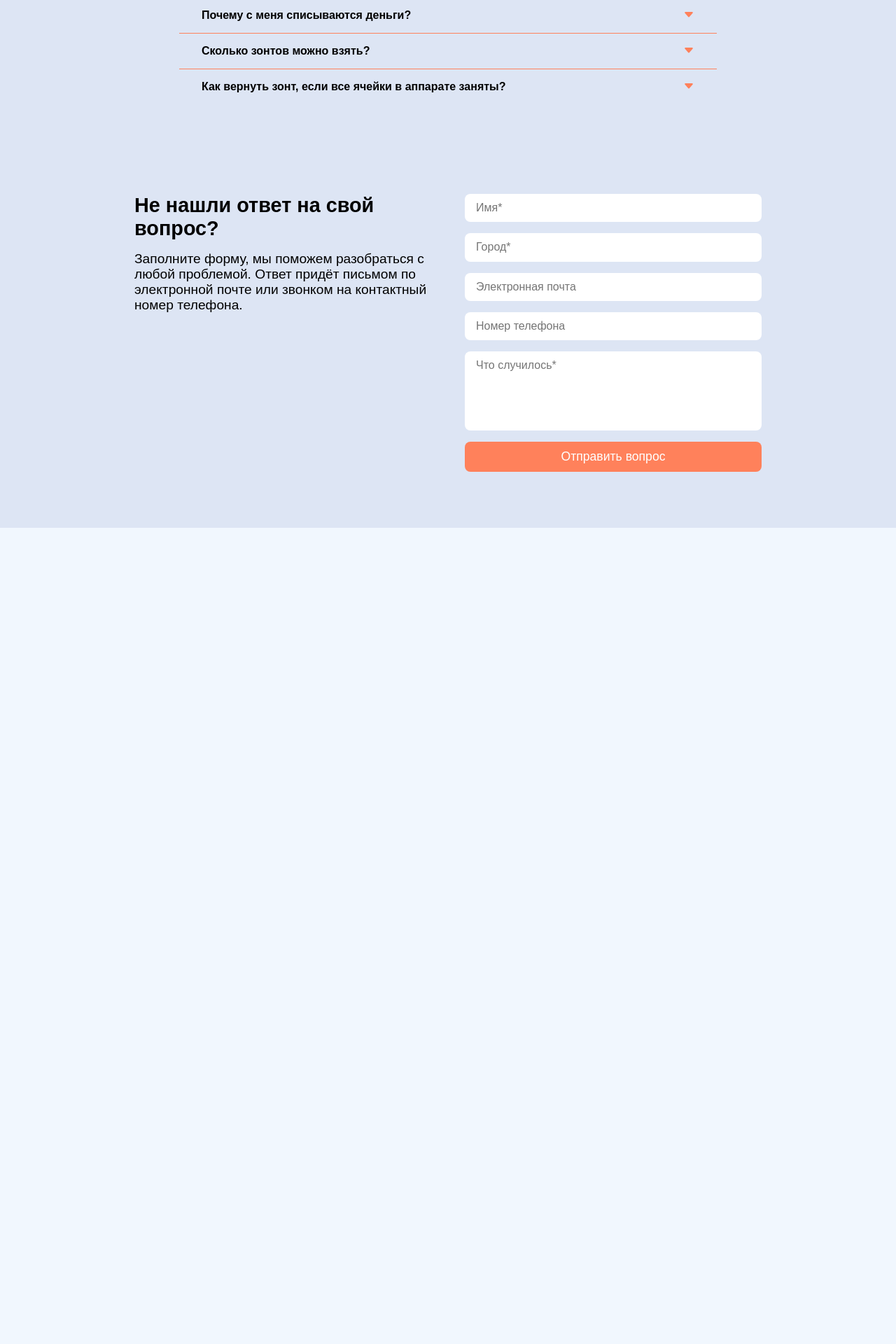
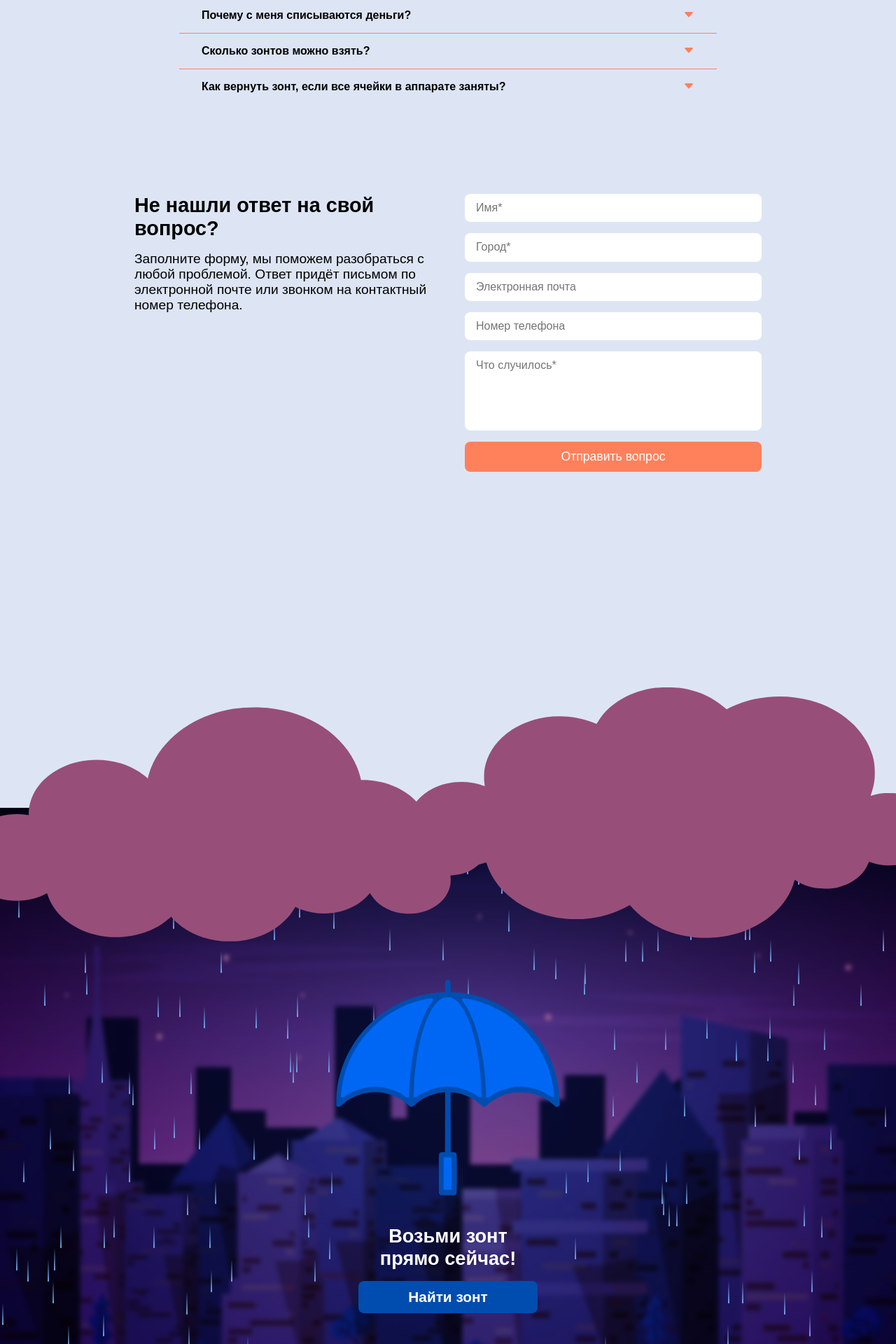
Before and after one commit to shareu-wish/wish-webapp, a Flask app: page / in a window 1280 px wide. Shown: the part 3360-5280 px from the top of the page at 70% size. Before the commit the page ends 4114 px from the top, so only its background shows below. Run offline with Flask 3, Linux system fonts and the light colour scheme.

Commit message:
Секция с призывом взять зонт сделана

```diff
--- a/static/css/index.css
+++ b/static/css/index.css
@@ -9,6 +9,7 @@ html,
 body {
   width: 100%;
   scroll-behavior: smooth;
+  overflow-x: hidden;
 }
 
 /* Scrollbar */
@@ -330,7 +331,7 @@ header .nav a {
 .about-section h2 {
   text-align: center;
   font-size: 1.8rem;
-  font-weight: 800;
+  font-weight: 600;
 }
 
 .founder-person-container {
@@ -484,7 +485,7 @@ header .nav a {
 .support-section {
   width: 100%;
   background-color: #dde5f4;
-  padding: 2.5rem 0 5rem;
+  padding: 2.5rem 0 30rem;
 }
 .support-section .left-right-container {
   width: 70%;
@@ -531,4 +532,112 @@ header .nav a {
 }
 .support-send-btn:hover {
   background-color: #f27b56;
+}
+
+/* Take umbrella section */
+.take-umbrella-section {
+  width: 100%;
+  height: 55rem;
+  position: relative;
+}
+.take-umbrella-section .background-container {
+  width: 100%;
+  height: 100%;
+  overflow: hidden;
+  position: relative;
+}
+.take-umbrella-section .background-container .background {
+  width: 102%;
+  height: 102%;
+  background: url("/static/img/index/night-city.jpeg");
+  background-repeat: no-repeat;
+  background-size: cover;
+  background-position: 50% 70%;
+  filter: blur(3px);
+  position: absolute;
+  top: -1%;
+  left: -1%;
+}
+.take-umbrella-section .background-container .background-cover {
+  position: relative;
+  z-index: 2;
+  width: 100%;
+  height: 100%;
+  background-color: rgba(0, 0, 0, 0.4);
+}
+.take-umbrella-section .background-container .rain {
+  position: relative;
+  z-index: 3;
+  width: 100%;
+  height: 100%;
+}
+.take-umbrella-section .background-container .rain .drop {
+  background: linear-gradient(to bottom, transparent, #76a9ed);
+  width: 2px;
+  height: 2rem;
+  position: absolute;
+  z-index: 3;
+  border-radius: 3px;
+  animation: rainDrop linear 1s;
+}
+.take-umbrella-section .background-container .rain .drop.on-umbrella {
+  animation: rainDropOnUmbrella linear 0.45s;
+}
+
+@keyframes rainDrop {
+  0% {
+    top: -2rem;
+  }
+  100% {
+    top: calc(100% + 2rem);
+  }
+}
+@keyframes rainDropOnUmbrella {
+  0% {
+    top: -2rem;
+  }
+  100% {
+    top: 21rem;
+  }
+}
+.take-umbrella-content {
+  position: absolute;
+  top: 15rem;
+  left: 50%;
+  width: 20rem;
+  z-index: 4;
+  transform: translateX(-50%);
+}
+.take-umbrella-content img {
+  width: 100%;
+}
+.take-umbrella-content .take-umbrella-inner-content {
+  padding: 0 2rem;
+  margin-top: 2rem;
+}
+.take-umbrella-content .take-umbrella-inner-content h3 {
+  color: white;
+  font-size: 1.7rem;
+  font-weight: 800;
+  text-align: center;
+}
+
+.find-umbrella-1-btn {
+  font-size: 1.3rem;
+  font-weight: 600;
+  margin-top: 1rem;
+}
+
+.take-umbrella-cloud {
+  position: absolute;
+  z-index: 5;
+  left: -5%;
+  bottom: calc(100% - 15rem);
+  color: #974f79;
+  width: 60%;
+  scale: 100% 80%;
+}
+.take-umbrella-cloud.right {
+  left: auto;
+  right: -5%;
 }/*# sourceMappingURL=index.css.map */
--- a/static/js/index.js
+++ b/static/js/index.js
@@ -68,6 +68,31 @@ function sendQuestion() {
 }
 
 
+function createRain() {
+  const coord = Math.random() * window.innerWidth
+  const umbrella = document.getElementById("take-umbrella-img");
+  const umbrellaRect = umbrella.getBoundingClientRect();
+  let TTL = 1000;
+
+  const drop = document.createElement("div");
+
+  if (coord >= umbrellaRect.left && coord <= umbrellaRect.right) {
+    drop.className = "drop on-umbrella";
+    TTL = 450
+  } else {
+    drop.className = "drop";
+  }
+
+  drop.style.left = coord + "px";
+  document.getElementById("take-umbrella-rain").appendChild(drop);
+  setTimeout(function () {
+    drop.remove();
+  }, TTL);
+
+  setTimeout(createRain, 5);
+}
+
+
 loadWeather();
 
 $(document).ready(function () {
@@ -79,3 +104,5 @@ $(document).ready(function () {
     });
   });
 });
+
+createRain();
--- a/static/scss/index.scss
+++ b/static/scss/index.scss
@@ -16,6 +16,7 @@ html,
 body {
   width: 100%;
   scroll-behavior: smooth;
+  overflow-x: hidden;
 }
 
 
@@ -373,7 +374,7 @@ header {
   h2 {
     text-align: center;
     font-size: 1.8rem;
-    font-weight: 800;
+    font-weight: 600;
   }
 }
 
@@ -574,7 +575,7 @@ header {
 .support-section {
   width: 100%;
   background-color: $bgColor2;
-  padding: 2.5rem 0 5rem;
+  padding: 2.5rem 0 30rem;
 
   .left-right-container {
     width: 70%;
@@ -625,3 +626,127 @@ header {
     background-color: #f27b56;
   }
 }
+
+
+/* Take umbrella section */
+.take-umbrella-section {
+  width: 100%;
+  height: 55rem;
+  position: relative;
+
+  .background-container {
+    width: 100%;
+    height: 100%;
+    overflow: hidden;
+    position: relative;
+
+    .background {
+      width: 102%;
+      height: 102%;
+      background: url('/static/img/index/night-city.jpeg');
+      background-repeat: no-repeat;
+      background-size: cover;
+      background-position: 50% 70%;
+      filter: blur(3px);
+      position: absolute;
+      top: -1%;
+      left: -1%;
+    }
+
+    .background-cover {
+      position: relative;
+      z-index: 2;
+      width: 100%;
+      height: 100%;
+      background-color: rgba($color: #000000, $alpha: 0.4);
+    }
+
+    .rain {
+      position: relative;
+      z-index: 3;
+      width: 100%;
+      height: 100%;
+
+      .drop {
+        background: linear-gradient(to bottom, transparent, #76a9ed);
+        width: 2px;
+        height: 2rem;
+        position: absolute;
+        z-index: 3;
+        border-radius: 3px;
+        animation: rainDrop linear 1s;
+
+        &.on-umbrella {
+          animation: rainDropOnUmbrella linear 0.45s;
+        }
+      }
+    }
+  }
+}
+
+@keyframes rainDrop {
+  0% {
+    top: -2rem;
+  }
+  100% {
+    top: calc(100% + 2rem);
+  }
+}
+
+@keyframes rainDropOnUmbrella {
+  0% {
+    top: -2rem;
+  }
+  100% {
+    top: calc(15rem + 6rem);
+  }
+}
+
+
+.take-umbrella-content {
+  position: absolute;
+  top: 15rem;
+  left: 50%;
+  // margin: 5rem auto;
+  width: 20rem;
+  z-index: 4;
+  transform: translateX(-50%);
+
+  img {
+    width: 100%;
+  }
+
+  .take-umbrella-inner-content {
+    padding: 0 2rem;
+    margin-top: 2rem;
+    h3 {
+      color: white;
+      font-size: 1.7rem;
+      font-weight: 800;
+      text-align: center;
+    }
+  }
+}
+
+.find-umbrella-1-btn {
+  font-size: 1.3rem;
+  font-weight: 600;
+  margin-top: 1rem;
+}
+
+
+.take-umbrella-cloud {
+  position: absolute;
+  z-index: 5;
+  left: -5%;
+  bottom: calc(100% - 15rem);
+  color: $purpleColor;
+  width: 60%;
+  scale: 100% 80%;
+
+  &.right {
+    left: auto;
+    right: -5%;
+    // bottom: calc(100% - 15rem);
+  }
+}
--- a/templates/index.html
+++ b/templates/index.html
@@ -300,6 +300,26 @@
     </section>
 
 
+    <section class="take-umbrella-section">
+        <div class="background-container">
+            <div class="background"></div>
+            <div class="background-cover">
+                <div class="rain" id="take-umbrella-rain">
+                    <div class="take-umbrella-content">
+                        <img src="/static/img/index/umbrella-filled-3.svg" alt="umbrella" id="take-umbrella-img">
+                        <div class="take-umbrella-inner-content">
+                            <h3>Возьми зонт прямо сейчас!</h3>
+                            <button class="btn find-umbrella-1-btn">Найти зонт</button>
+                        </div>
+                    </div>
+                </div>
+            </div>
+        </div>
+        <img src="/static/img/index/take-umbrella-cloud-1.svg" alt="cloud" class="take-umbrella-cloud">
+        <img src="/static/img/index/take-umbrella-cloud-2.svg" alt="cloud" class="take-umbrella-cloud right">
+    </section>
+
+
     <script src="/static/js/index.js"></script>
 </body>
 
```
Also changed, not shown: static/img/index/night-city.jpeg (added), static/img/index/take-umbrella-cloud-1.svg (added), static/img/index/take-umbrella-cloud-2.svg (added), static/img/index/umbrella-filled-3.svg (added), 1 other file.
